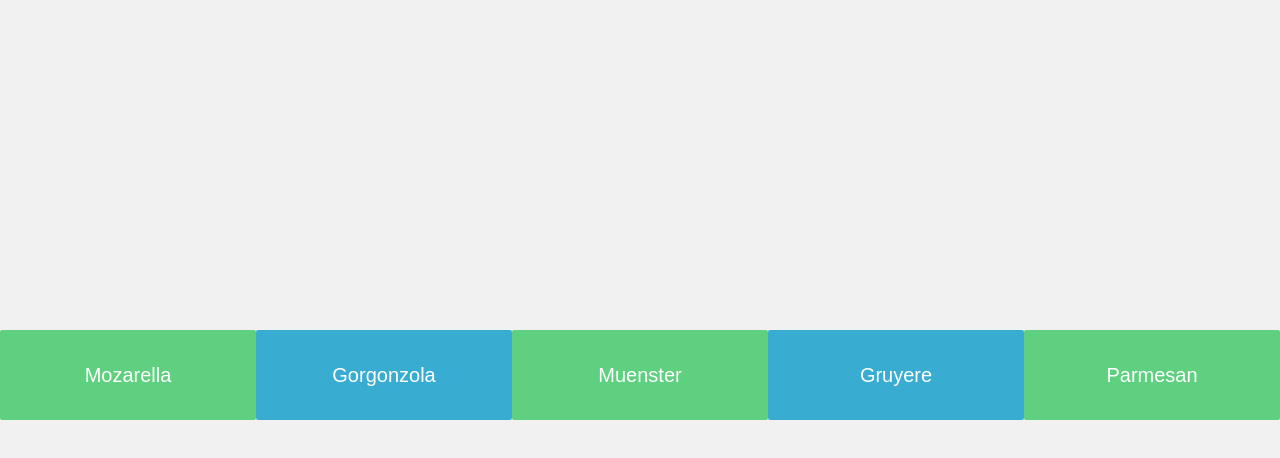
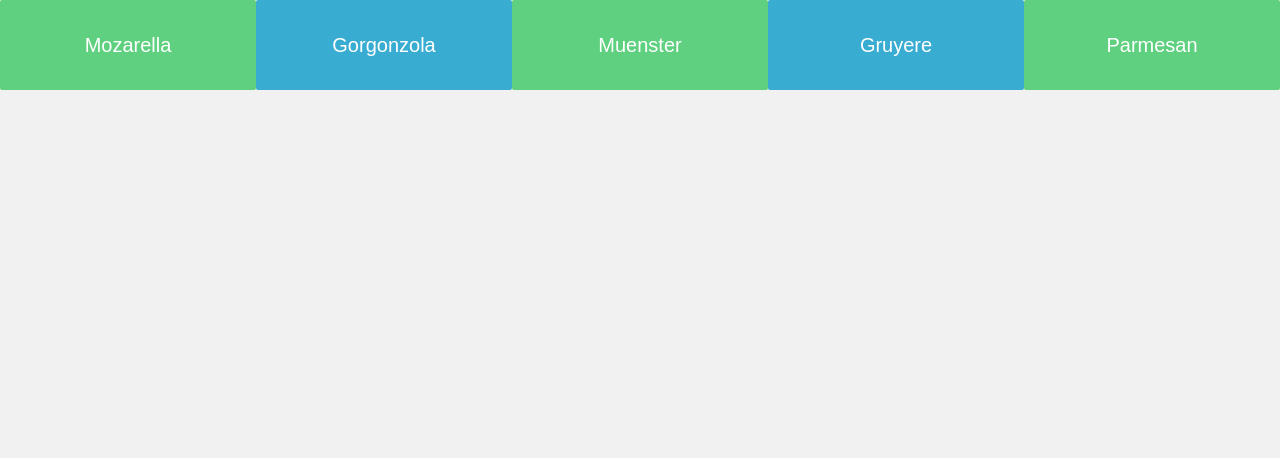
Before and after one commit to JordanYu4/flexbox_demo, a plain HTML site: page index.html in a window 1280 px wide. Drawn offline with Linux system fonts and the light colour scheme.

```diff
--- a/index.html
+++ b/index.html
@@ -2,27 +2,28 @@
 
 <html>
   <head>
+    <title>Flexbox demo</title>
     <link rel="stylesheet" href="reset.css">
     <link rel="stylesheet" href="styles.css">
   </head>
 
   <body>
     <div class="flex-container">
-      <section id="first" class="flex-content">
+      <div id="first" class="flex-content">
         Mozarella
-      </section>
-      <section id="second" class="flex-content">
+      </div>
+      <div id="second" class="flex-content">
         Gorgonzola
-      </section>
-      <section id="third" class="flex-content">
+      </div>
+      <div id="third" class="flex-content">
         Muenster
-      </section>
-      <section id="fourth" class="flex-content">
+      </div>
+      <div id="fourth" class="flex-content">
         Gruyere
-      </section>
-      <section id="fifth" class="flex-content">
+      </div>
+      <div id="fifth" class="flex-content">
         Parmesan
-      </section>
+      </div>
     </div>
   </body>
 </html>
--- a/reset.css
+++ b/reset.css
@@ -20,20 +20,18 @@
 
 .flex-container {
   width: 100%;
-  height: 100%;
-  display: flex;
-  justify-content: center;
-  align-items: center;
+  /* height: 100%; */
+  /* height: 200px; */
 }
 
 .flex-container .flex-content:nth-child(odd) {
   background: #5FD07F;
-  margin-bottom: 50px;
+  /* margin-bottom: 50px; */
 }
 
 .flex-container .flex-content:nth-child(even) {
   background: #39ACD1;
-  margin-bottom: 50px;
+  /* margin-bottom: 50px; */
 }
 
 .cobalt {
--- a/styles.css
+++ b/styles.css
@@ -4,8 +4,17 @@
   3. Justify-content
   4. Align-items
   5. Flex-grow
+  6. Gotchas
 */
 
 .flex-container {
+  display: flex;
+  flex-direction: row;
 
+  justify-content: space-evenly;
+  align-items: center;
 }
+
+#third {
+  /* flex-grow: 1; */
+}
```
Also changed, not shown: 1 other file.
